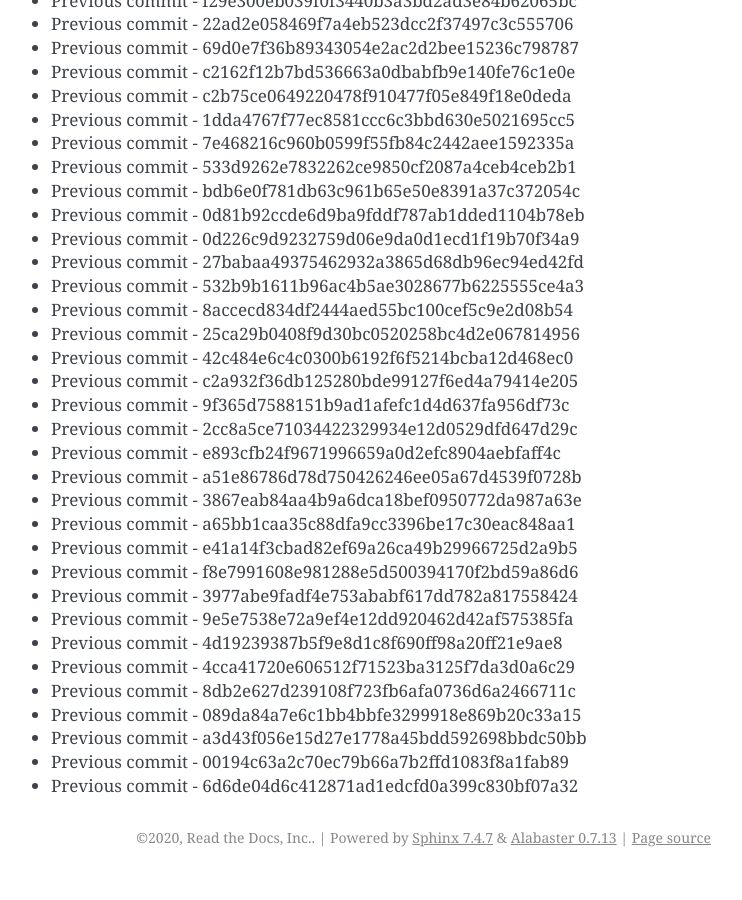
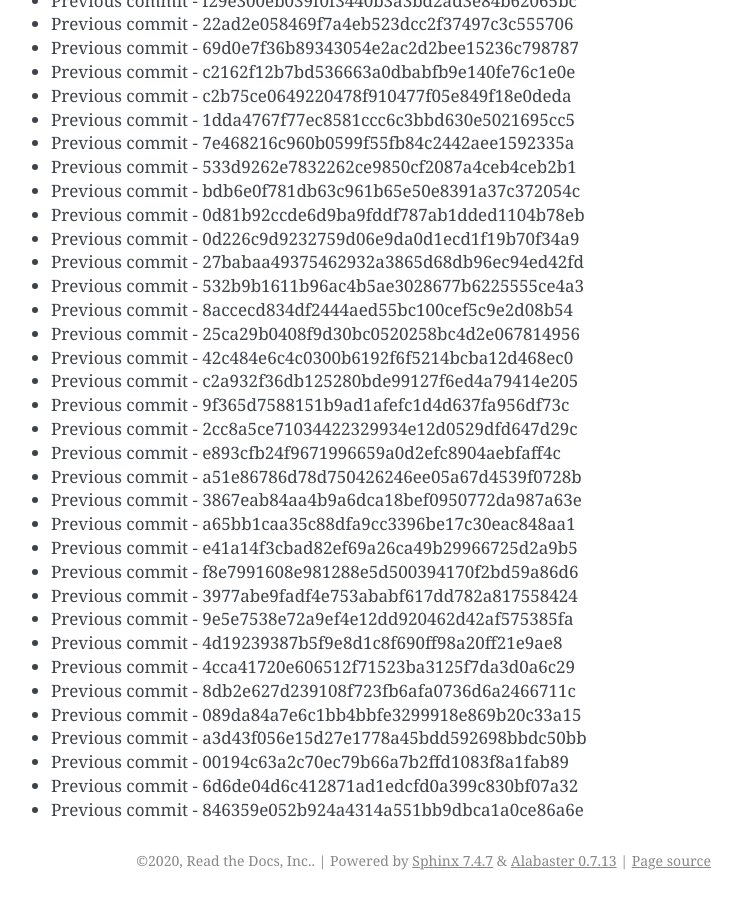
Before and after one commit to readthedocs/rtd-git-stresstest, a Sphinx documentation site: the page built from docs/updates.rst, in a window 1280 px wide and 900 px high, scrolled down 56530 px. Shown: the whole window, without its empty margins (399-1141 px from the left). Built offline with Sphinx 7.4.7, drawn with Linux system fonts in a browser that asks for light colours; before the commit the page ends 57407 px from its top, so only the background shows below that.

Commit message:
Generating commit from previous: 846359e052b924a4314a551bb9dbca1a0ce86a6e

```diff
--- a/docs/updates.rst
+++ b/docs/updates.rst
@@ -2407,3 +2407,4 @@ It can be tested for any performance characteristics.
 * Previous commit - a3d43f056e15d27e1778a45bdd592698bbdc50bb
 * Previous commit - 00194c63a2c70ec79b66a7b2ffd1083f8a1fab89
 * Previous commit - 6d6de04d6c412871ad1edcfd0a399c830bf07a32
+* Previous commit - 846359e052b924a4314a551bb9dbca1a0ce86a6e
```
